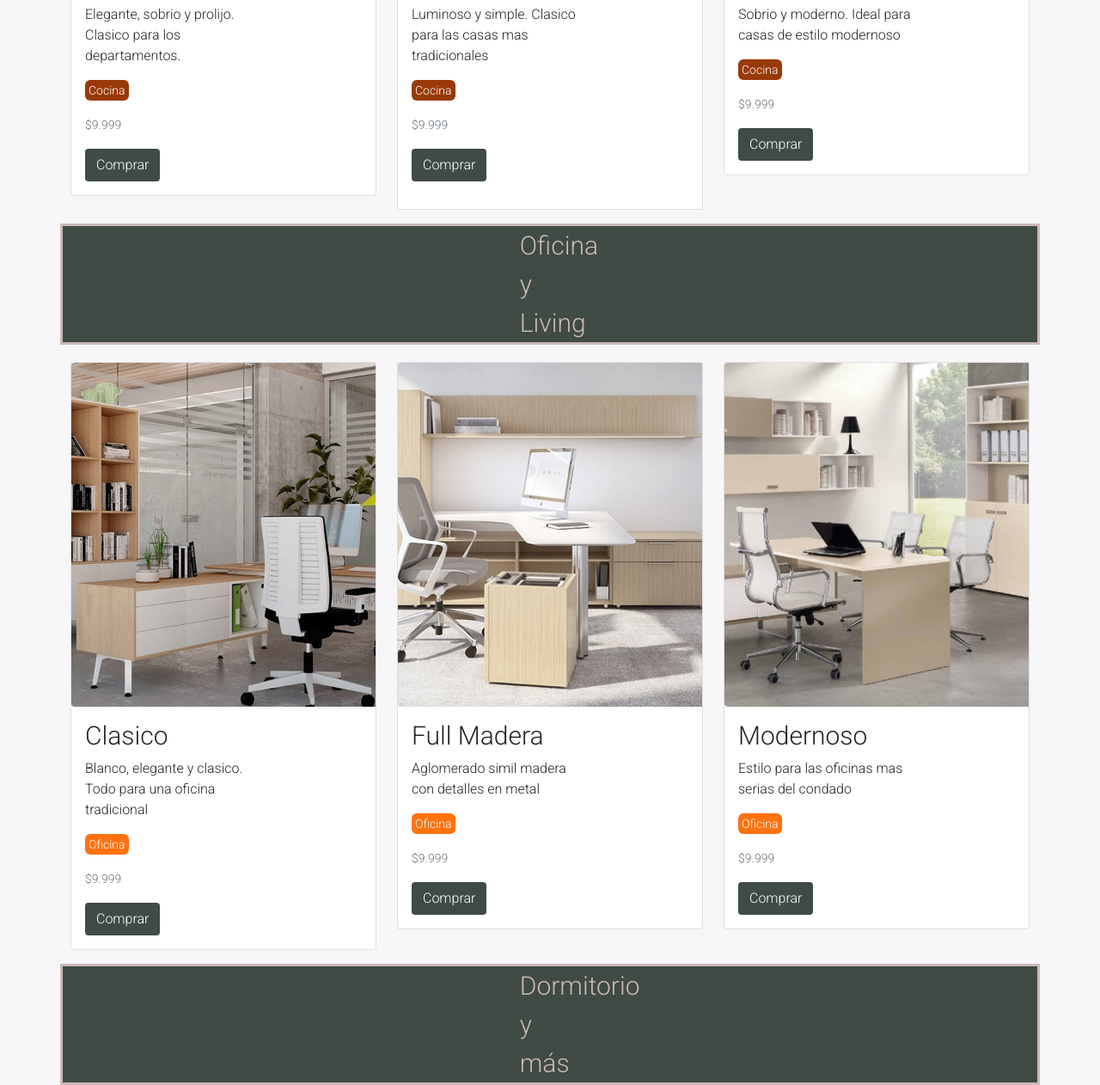
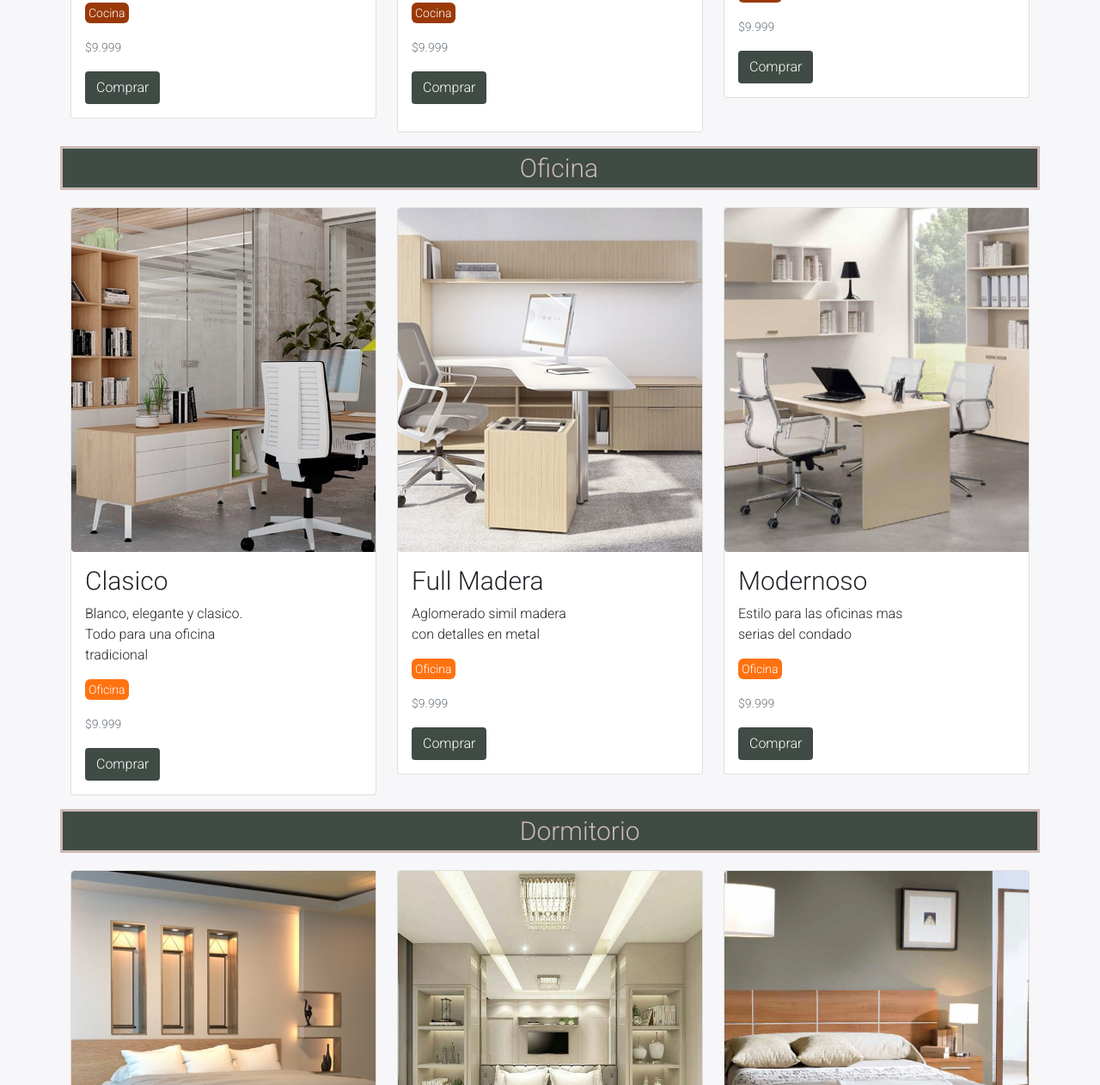
Before and after one commit to mgonidev/MG-Muebles, a website: page productos.html in a window 1280 px wide. Shown: the part 1284-2546 px from the top of the page at 86% size. Drawn offline with nearby package versions, Linux system fonts and the light colour scheme.

Commit message:
Primera version

```diff
--- a/productos.html
+++ b/productos.html
@@ -97,7 +97,7 @@
             <!--Cocina-->
             <div class="row row justify-content-md-center tarjeta__titulo" align="center">
                 <div class="col-1">
-                    Cocina y Comedor
+                    Cocina
                 </div>
             </div>
             <div class="row">
@@ -168,7 +168,7 @@
             <!--Oficina-->
             <div class="row row justify-content-md-center tarjeta__titulo">
                 <div class="col-1">
-                    Oficina y Living
+                    Oficina
                 </div>
             </div>
             <div class="row">
@@ -235,7 +235,7 @@
             <!--Dormitorio-->
             <div class="row row justify-content-md-center tarjeta__titulo">
                 <div class="col-1">
-                    Dormitorio y más
+                    Dormitorio
                 </div>
             </div>
             <div class="row">
```
